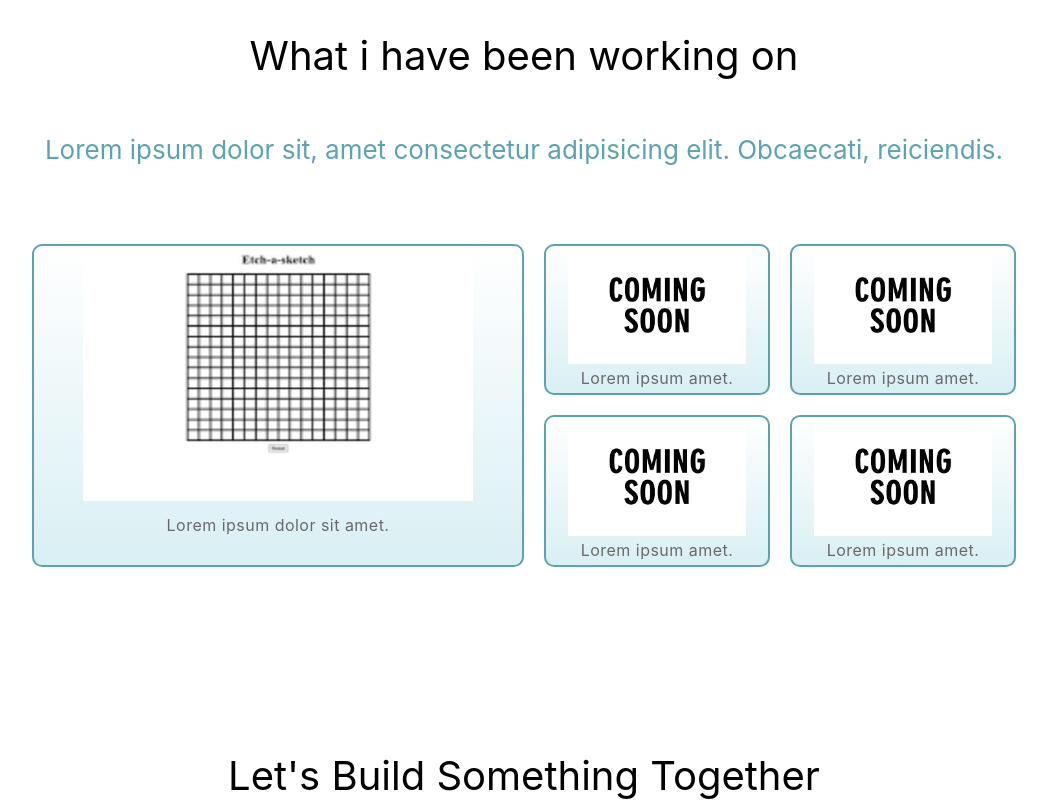
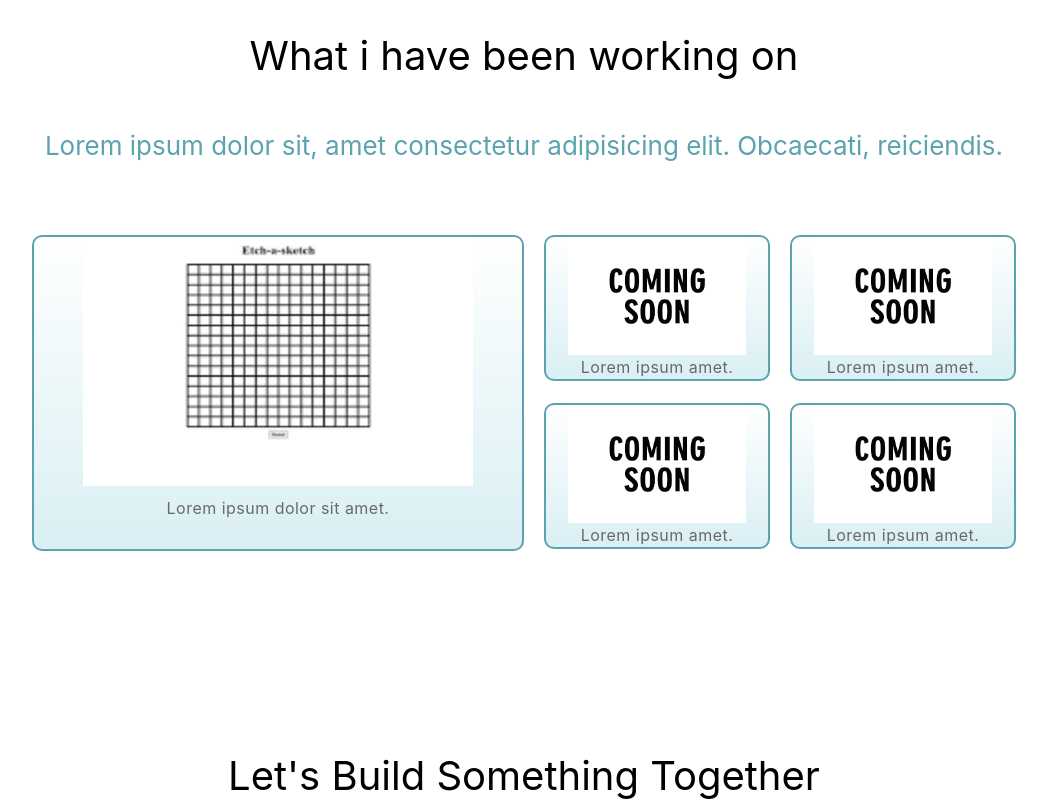
Before and after one commit to sayamgautam1/profesional-portfolio, a plain HTML site: page index.html in a window 1280 px wide. Shown: the part 1020-1821 px from the top of the page, without its empty margins (116-1163 px from the left). Drawn offline with Linux system fonts and the light colour scheme.

Commit message:
remove dry or not useful properties applied

```diff
--- a/assets/css/style.css
+++ b/assets/css/style.css
@@ -94,7 +94,6 @@ ul a:hover::after {
   align-items: center;
   min-height: 80vh;
   padding: 20px 0;
-  animation: 0.6s ease-in-out 0.3s 1 normal forwards running;
 }
 .about {
   flex: 0 0 auto;
@@ -155,7 +154,7 @@ ul a:hover::after {
   font-style: normal;
   font-weight: normal;
   font-size: 26px;
-  line-height: 184.69%;
+  line-height: 1.5;
 }
 
 /*section inside the project page containg all the project boxes */
@@ -190,7 +189,7 @@ ul a:hover::after {
   font-style: normal;
   font-weight: normal;
   font-size: 16px;
-  line-height: 184.69%;
+  line-height: 1.5;
   letter-spacing: 0.03em;
   max-width: unset;
 }
@@ -202,7 +201,7 @@ ul a:hover::after {
   font-style: normal;
   font-weight: normal;
   font-size: 16px;
-  line-height: 184.69%;
+  line-height: 1.5;
   letter-spacing: 0.03em;
   max-width: unset;
 }
```
